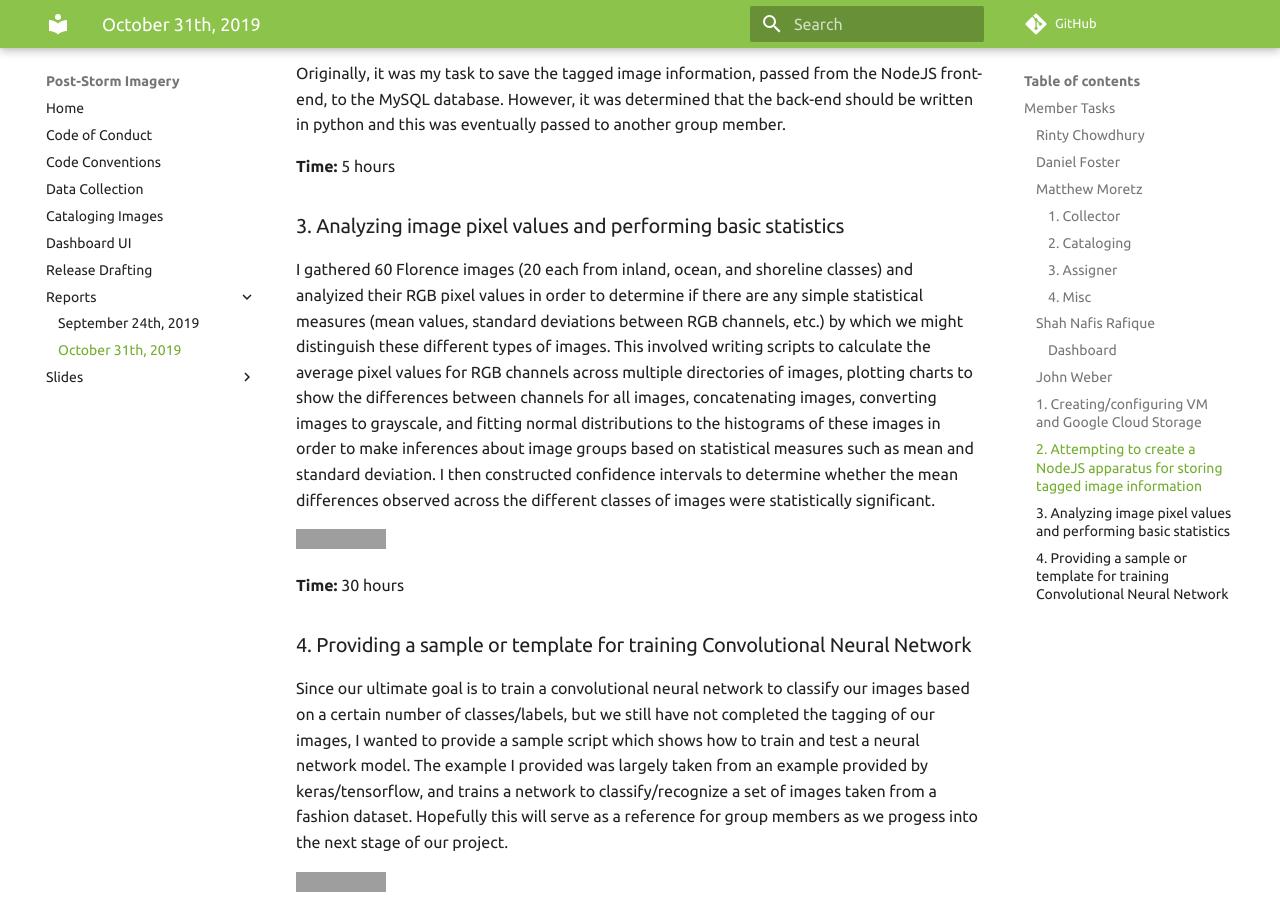
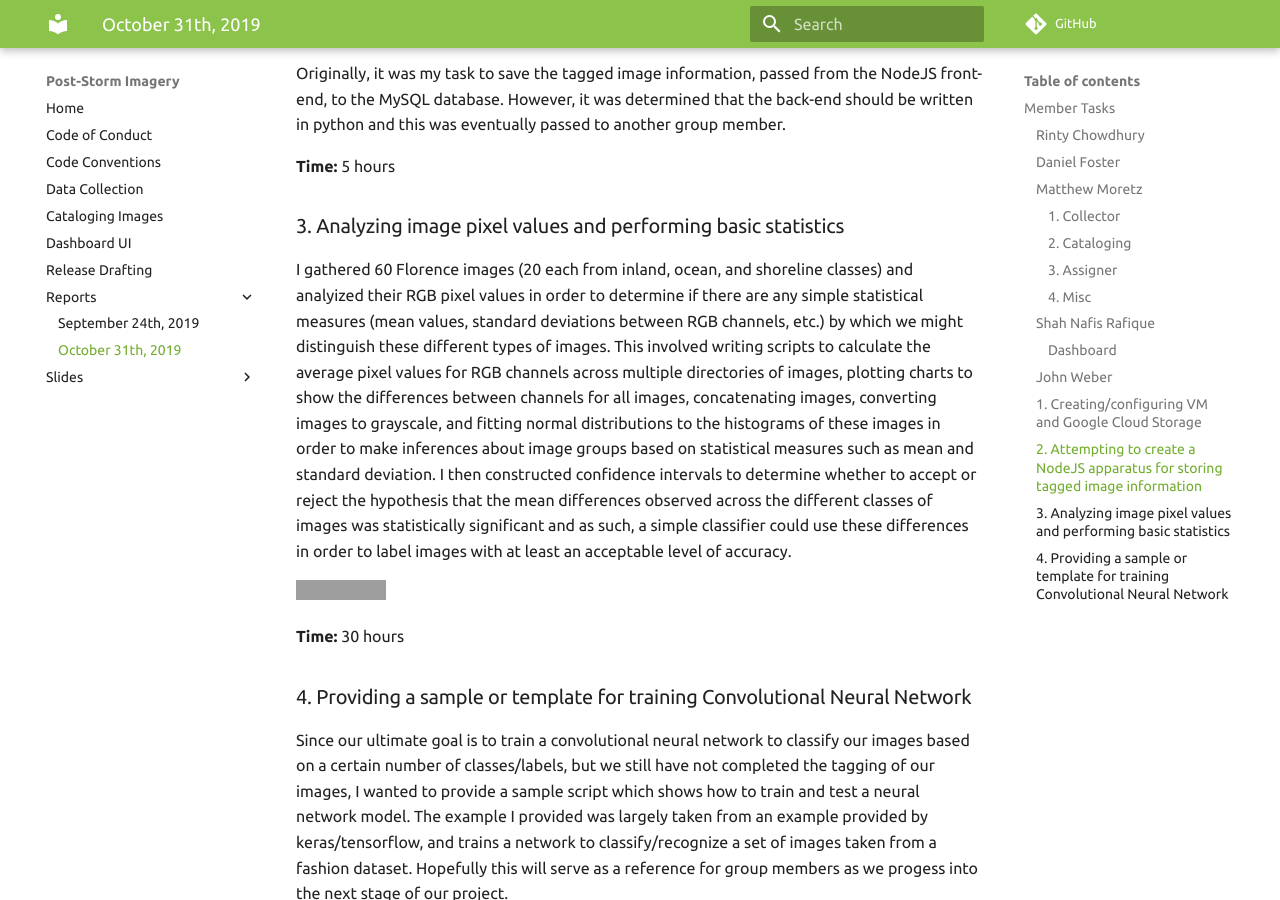
Before and after one commit to UNCG-CSE/Poststorm_Imagery, an MkDocs documentation site: the page built from docs/reports/progress_report_31-10-2019.md, in a window 1280 px wide and 900 px high, scrolled down 3102 px. Built offline with MkDocs 1.6.1 and Material for MkDocs 9.7.7, drawn with Linux system fonts in a browser that asks for light colours; comment, search, counter and statistics services are not loaded; grey boxes are pictures that could not be loaded.

Commit message:
Progress report minor changes

```diff
--- a/docs/reports/progress_report_31-10-2019.md
+++ b/docs/reports/progress_report_31-10-2019.md
@@ -163,8 +163,10 @@ This involved writing scripts to calculate the average pixel values for RGB chan
 of images, plotting charts to show the differences between channels for all images, concatenating images,
 converting images to grayscale, and fitting normal distributions to the histograms of these
 images in order to make inferences about image groups based on statistical measures such as mean
-and standard deviation. I then constructed confidence intervals to determine whether the mean differences
-observed across the different classes of images were statistically significant.
+and standard deviation. I then constructed confidence intervals to determine whether to accept or reject the
+hypothesis that the mean differences observed across the different classes of images was statistically significant
+and as such, a simple classifier could use these differences in order to label images with at least an acceptable
+level of accuracy.
 
 
 [![Source](https://img.shields.io/badge/Source-Click%20Me-informational)](
```
